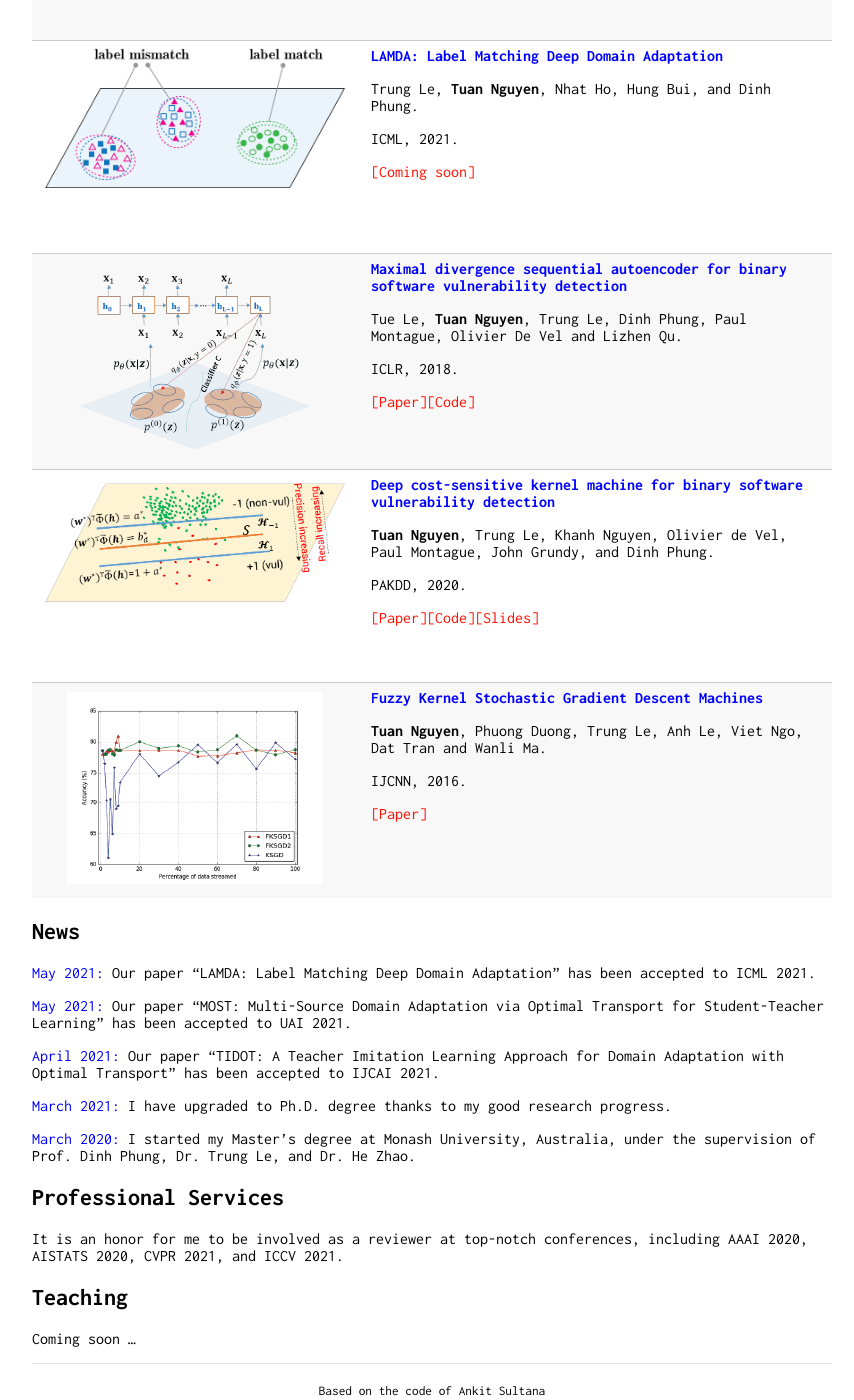
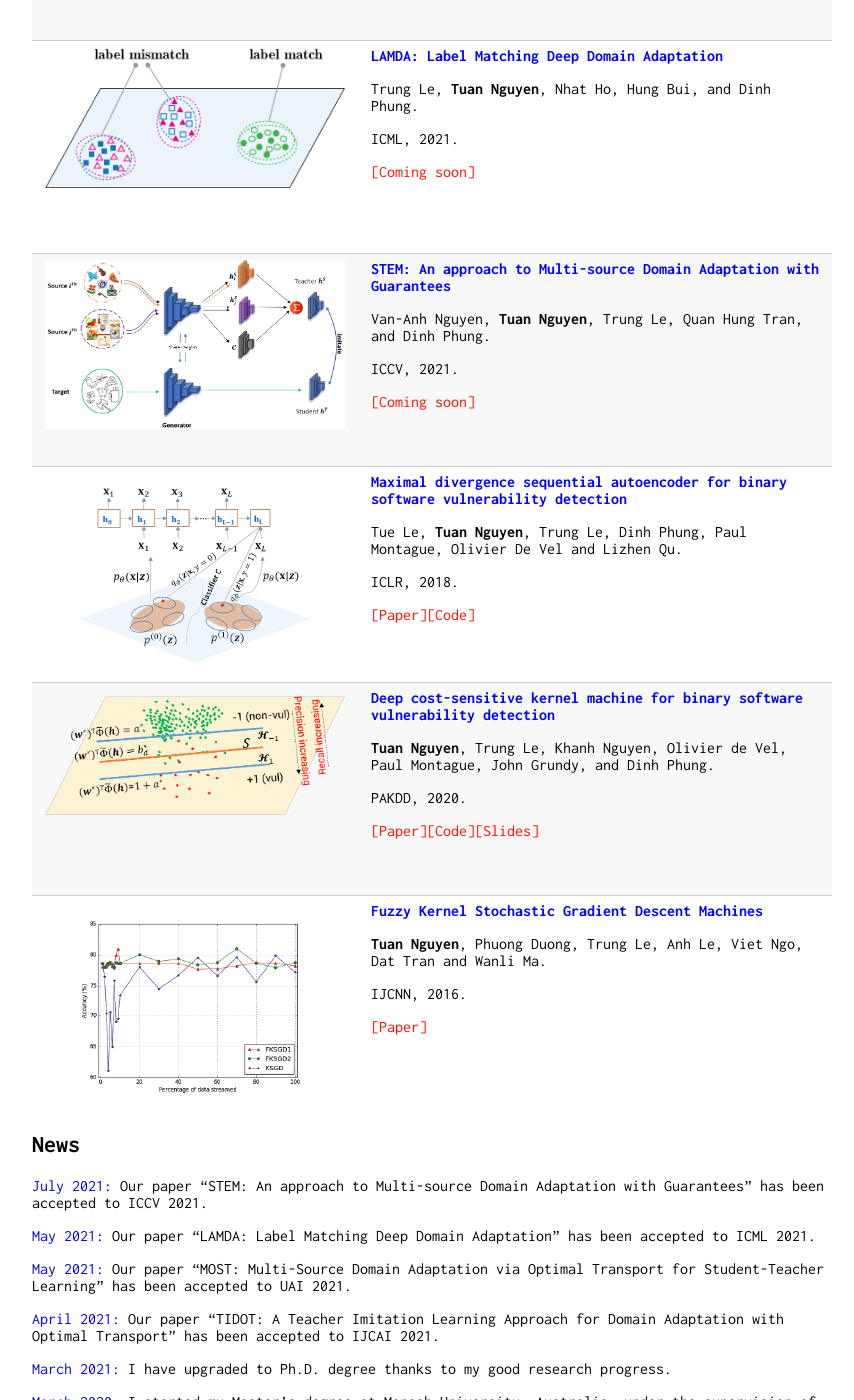
Before and after one commit to tuanrpt/tuanrpt.github.io, a Jekyll site: the page built from index.md, in a window 1280 px wide and 1400 px high, scrolled down 1352 px. Shown: the whole window, without its empty margins (208-1062 px from the left). Built offline with Jekyll 4.4.1, drawn with Linux system fonts in a browser that asks for light colours; our own code applies the rules of GitHub Pages for plain Markdown files; some of the changed text lies outside the part shown.

```diff
--- a/index.md
+++ b/index.md
@@ -55,7 +55,7 @@ I’m eager to have interesting conversations and collaboration with you. I can
         <p><b>Tuan Nguyen</b>, Trung Le, Nhan Dam, Quan Hung Tran, Truyen Nguyen, and Dinh Phung.</p>
         <p>IJCAI, 2021.</p>
         <!--<p><a href="#">[Paper]</a><a href="#">[Slides]</a><a href="#">[Poster]</a></p>-->
-        <p><a href="#">[Coming soon]</a></p>
+        <!--<p><a href="#">[Coming soon]</a></p>-->
     </td>
   </tr>
   <tr>
@@ -75,6 +74,16 @@ I’m eager to have interesting conversations and collaboration with you. I can
         <p>Trung Le, <b>Tuan Nguyen</b>, Nhat Ho, Hung Bui, and Dinh Phung.</p>
         <p>ICML, 2021.</p>
         <!--<p><a href="#">[Paper]</a><a href="#">[Slides]</a></p>-->
+        <p><a href="#">[Coming soon]</a></p>
+    </td>
+  </tr>
+  <tr>
+    <td class="tg-0lax td-img"><img src="imgs/stem.png" alt="Coming soon"></td>
+    <td class="tg-0lax">
+        <p style="color:blue"><b>STEM: An approach to Multi-source Domain Adaptation with Guarantees</b></p>
+        <p>Van-Anh Nguyen, <b>Tuan Nguyen</b>, Trung Le, Quan Hung Tran, and Dinh Phung.</p>
+        <p>ICCV, 2021.</p>
+        <!--<p><a href="#">[Paper]</a><a href="#">[Slides]</a><a href="#">[Poster]</a></p>-->
         <p><a href="#">[Coming soon]</a></p>
     </td>
   </tr>
@@ -109,7 +118,10 @@ I’m eager to have interesting conversations and collaboration with you. I can
 </table>
 
 
+
 ## News
+<span style="color:blue">July 2021:</span> Our paper "STEM: An approach to Multi-source Domain Adaptation with Guarantees" has been accepted to ICCV 2021.
+
 <span style="color:blue">May 2021:</span> Our paper "LAMDA: Label Matching Deep Domain Adaptation" has been accepted to ICML 2021.
 
 <span style="color:blue">May 2021:</span> Our paper "MOST: Multi-Source Domain Adaptation via Optimal Transport for Student-Teacher Learning" has been accepted to UAI 2021.
```
Also changed, not shown: other parts of index.md (+1 -2 lines), imgs/stem.png (added), 6 other files.
